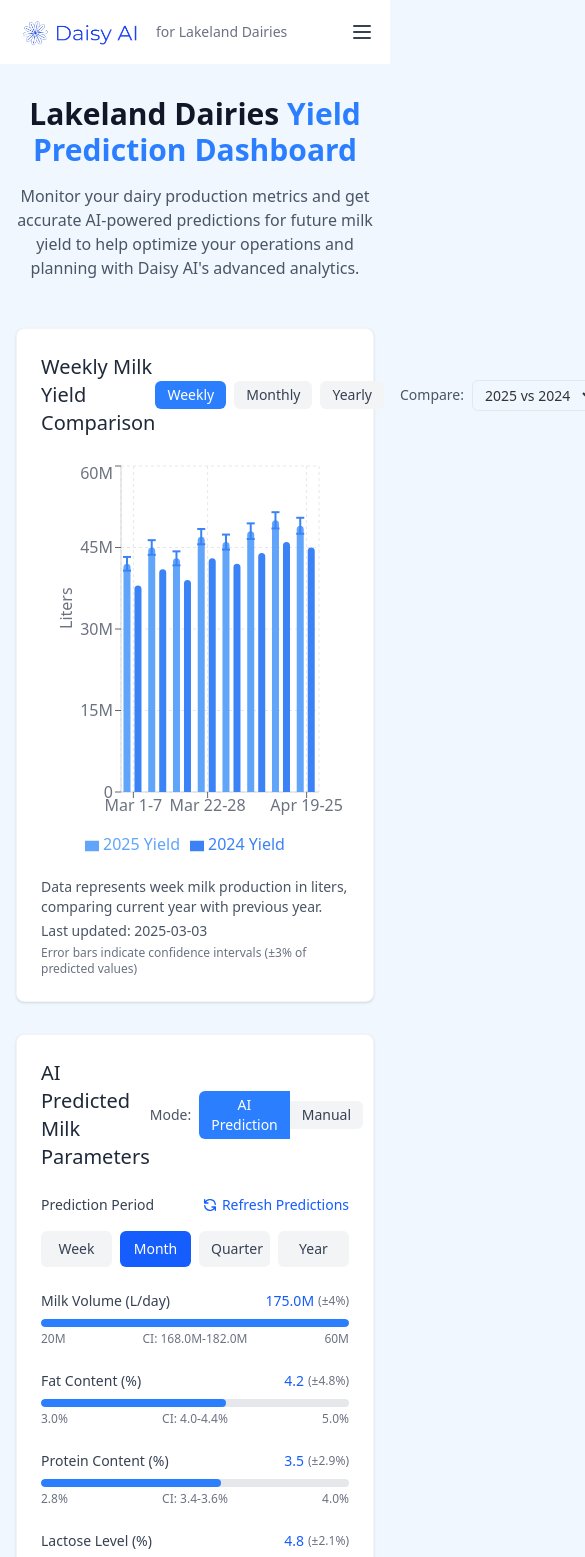
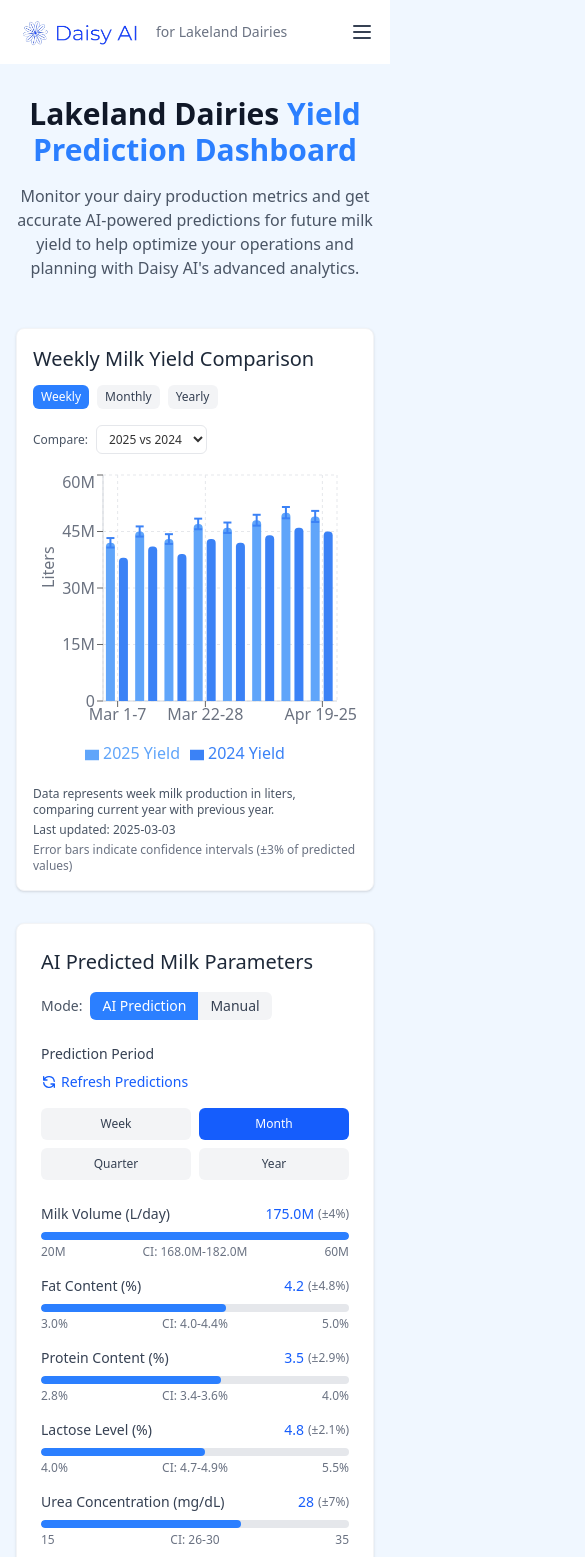
Before and after one commit to Ch-ir-ag/AgTechv0, a Next.js app: page / in a window 390 px wide. Shown: the top 1557 px of the page, 585 px wide, since content can reach past the window. Built offline with nearby package versions, Linux system fonts and the light colour scheme.

Commit message:
updated mobile view

```diff
--- a/src/app/components/MilkYieldChart.tsx
+++ b/src/app/components/MilkYieldChart.tsx
@@ -224,16 +224,16 @@ export default function MilkYieldChart() {
   };
 
   return (
-    <div className="bg-white p-6 rounded-lg shadow-sm h-full border border-gray-100">
-      <div className="flex justify-between items-center mb-6">
-        <h2 className="text-xl font-medium text-gray-800">
+    <div className="bg-white p-4 sm:p-6 rounded-lg shadow-sm h-full border border-gray-100">
+      <div className="flex flex-col sm:flex-row justify-between items-start sm:items-center mb-4 sm:mb-6">
+        <h2 className="text-xl font-medium text-gray-800 mb-3 sm:mb-0">
           {getChartTitle()}
         </h2>
-        <div className="flex items-center space-x-4">
-          <div className="flex items-center space-x-2">
+        <div className="flex flex-col sm:flex-row items-start sm:items-center space-y-2 sm:space-y-0 sm:space-x-4 w-full sm:w-auto">
+          <div className="flex flex-wrap items-center gap-2">
             <button
               onClick={() => handleTimePeriodChange('weekly')}
-              className={`px-3 py-1 text-sm rounded-md ${
+              className={`px-2 sm:px-3 py-1 text-xs sm:text-sm rounded-md ${
                 timePeriod === 'weekly'
                   ? 'bg-blue-500 text-white'
                   : 'bg-gray-100 text-gray-700 hover:bg-gray-200'
@@ -243,7 +243,7 @@ export default function MilkYieldChart() {
             </button>
             <button
               onClick={() => handleTimePeriodChange('monthly')}
-              className={`px-3 py-1 text-sm rounded-md ${
+              className={`px-2 sm:px-3 py-1 text-xs sm:text-sm rounded-md ${
                 timePeriod === 'monthly'
                   ? 'bg-blue-500 text-white'
                   : 'bg-gray-100 text-gray-700 hover:bg-gray-200'
@@ -253,7 +253,7 @@ export default function MilkYieldChart() {
             </button>
             <button
               onClick={() => handleTimePeriodChange('yearly')}
-              className={`px-3 py-1 text-sm rounded-md ${
+              className={`px-2 sm:px-3 py-1 text-xs sm:text-sm rounded-md ${
                 timePeriod === 'yearly'
                   ? 'bg-blue-500 text-white'
                   : 'bg-gray-100 text-gray-700 hover:bg-gray-200'
@@ -262,15 +262,15 @@ export default function MilkYieldChart() {
               Yearly
             </button>
           </div>
-          <div className="flex items-center space-x-2">
-            <label htmlFor="yearSelect" className="text-sm text-gray-600">
+          <div className="flex items-center mt-2 sm:mt-0">
+            <label htmlFor="yearSelect" className="text-xs sm:text-sm text-gray-600 mr-2">
               Compare:
             </label>
             <select
               id="yearSelect"
               value={selectedYear}
               onChange={handleYearChange}
-              className="border border-gray-200 rounded-md px-2 py-1 text-sm focus:outline-none focus:ring-2 focus:ring-blue-500"
+              className="border border-gray-200 rounded-md px-2 py-1 text-xs sm:text-sm focus:outline-none focus:ring-2 focus:ring-blue-500"
             >
               {availableYears.map((year) => (
                 <option key={year} value={year}>
@@ -281,14 +281,14 @@ export default function MilkYieldChart() {
           </div>
         </div>
       </div>
-      <div className="h-[400px]">
+      <div className="h-[300px] sm:h-[400px]">
         <ResponsiveContainer width="100%" height="100%">
           <BarChart
             data={milkYieldData[timePeriod][selectedYear as "2025" | "2024" | "2023"]}
             margin={{
               top: 5,
-              right: 30,
-              left: 20,
+              right: 20,
+              left: 10,
               bottom: 5,
             }}
           >
@@ -328,7 +328,7 @@ export default function MilkYieldChart() {
           </BarChart>
         </ResponsiveContainer>
       </div>
-      <div className="mt-4 text-sm text-gray-600">
+      <div className="mt-4 text-xs sm:text-sm text-gray-600">
         <p>Data represents {timePeriod.slice(0, -2)} milk production in liters, comparing current year with previous year.</p>
         <p className="mt-1">Last updated: 2025-03-03</p>
         <p className="mt-1 text-xs text-gray-500">Error bars indicate confidence intervals (±3% of predicted values)</p>
--- a/src/app/components/PredictionSettings.tsx
+++ b/src/app/components/PredictionSettings.tsx
@@ -241,12 +241,12 @@ export default function PredictionSettings() {
 
   return (
     <div className="bg-white rounded-lg shadow-sm p-6 border border-gray-100">
-      <div className="flex justify-between items-center mb-6">
-        <h2 className="text-xl font-medium text-gray-800">
+      <div className="flex flex-col sm:flex-row justify-between items-start sm:items-center mb-6">
+        <h2 className="text-xl font-medium text-gray-800 mb-2 sm:mb-0">
           {isManualMode ? 'Customizable Prediction Settings' : 'AI Predicted Milk Parameters'}
         </h2>
 
-        <div className="flex items-center space-x-4">
+        <div className="flex items-center mt-2 sm:mt-0">
           <div className="flex items-center">
             <span className="text-sm text-gray-600 mr-2">Mode:</span>
             <button
@@ -280,8 +280,8 @@ export default function PredictionSettings() {
 
       {!isManualMode && (
         <div className="mb-6">
-          <div className="flex justify-between items-center mb-4">
-            <h4 className="text-sm font-medium text-gray-700">Prediction Period</h4>
+          <div className="flex flex-col sm:flex-row justify-between items-start sm:items-center mb-4">
+            <h4 className="text-sm font-medium text-gray-700 mb-2 sm:mb-0">Prediction Period</h4>
             <button
               onClick={refreshPredictions}
               className="flex items-center text-sm text-blue-600 hover:text-blue-800"
@@ -305,12 +305,12 @@ export default function PredictionSettings() {
             </button>
           </div>
 
-          <div className="grid grid-cols-4 gap-2 mb-4">
+          <div className="grid grid-cols-2 sm:grid-cols-4 gap-2 mb-4">
             {['week', 'month', 'quarter', 'year'].map((period) => (
               <button
                 key={period}
                 onClick={() => setPredictionPeriod(period as PredictionPeriod)}
-                className={`px-3 py-2 text-sm rounded-md transition-colors ${
+                className={`px-2 sm:px-3 py-2 text-xs sm:text-sm rounded-md transition-colors ${
                   predictionPeriod === period
                     ? "bg-blue-600 text-white"
                     : "bg-gray-100 text-gray-700 hover:bg-gray-200"
@@ -323,9 +323,9 @@ export default function PredictionSettings() {
         </div>
       )}
 
-      <div className="grid grid-cols-1 lg:grid-cols-2 gap-8">
+      <div className="grid grid-cols-1 lg:grid-cols-2 gap-4 lg:gap-8">
         {/* Parameter Display/Controls */}
-        <div className="space-y-6">
+        <div className="space-y-4 sm:space-y-6">
           {/* Milk Volume */}
           <div>
             <div className="flex justify-between mb-1">
@@ -333,7 +333,7 @@ export default function PredictionSettings() {
                 Milk Volume (L/day)
               </label>
               <div className="flex items-center">
-                <span className="text-sm text-blue-600 font-medium">
+                <span className="text-sm text-blue-600 font-medium truncate max-w-[100px] sm:max-w-none">
                   {formatLargeNumber(isManualMode ? manualValues.milkVolume : predictedValues.milkVolume)}
                 </span>
                 {!isManualMode && (
@@ -372,7 +372,7 @@ export default function PredictionSettings() {
                 </div>
                 <div className="flex justify-between text-xs text-gray-500 mt-1">
                   <span>20M</span>
-                  <span className="text-xs text-gray-500">
+                  <span className="text-xs text-gray-500 text-center px-1 truncate">
                     CI: {formatLargeNumber(predictedValues.confidenceIntervals.milkVolume.low)}-{formatLargeNumber(predictedValues.confidenceIntervals.milkVolume.high)}
                   </span>
                   <span>60M</span>
@@ -613,11 +613,11 @@ export default function PredictionSettings() {
               <h4 className="text-sm font-medium text-gray-700 mb-2">
                 Expected Yield ({getPeriodLabel(predictionPeriod)})
               </h4>
-              <div className="flex items-center">
+              <div className="flex flex-col sm:flex-row sm:items-center">
                 <span className="text-2xl font-bold text-blue-600">
                   {formatLargeNumber(predictionResults.expectedYield)} L
                 </span>
-                <span className="ml-2 text-xs text-gray-500">
+                <span className="mt-1 sm:mt-0 sm:ml-2 text-xs text-gray-500">
                   (95% CI: {formatLargeNumber(predictionResults.confidenceLow)} - {formatLargeNumber(predictionResults.confidenceHigh)} L)
                 </span>
               </div>
@@ -628,7 +628,7 @@ export default function PredictionSettings() {
               </p>
             </div>
 
-            <div className="grid grid-cols-2 gap-4">
+            <div className="grid grid-cols-1 sm:grid-cols-2 gap-4">
               <div>
                 <h4 className="text-sm font-medium text-gray-700 mb-1">Quality Score</h4>
                 <div className="flex items-center">
--- a/src/app/page.tsx
+++ b/src/app/page.tsx
@@ -50,25 +50,25 @@ export default function Home() {
           </div>
 
           {/* Stats Section */}
-          <div className="grid grid-cols-1 md:grid-cols-4 gap-6 mb-12">
-            <div className="bg-white p-6 rounded-lg shadow-sm border border-gray-100 text-center">
-              <p className="text-3xl font-bold text-blue-500">165M</p>
-              <p className="text-gray-600 text-sm">Current Monthly Yield (L)</p>
+          <div className="grid grid-cols-2 md:grid-cols-4 gap-4 sm:gap-6 mb-8 sm:mb-12">
+            <div className="bg-white p-4 sm:p-6 rounded-lg shadow-sm border border-gray-100 text-center">
+              <p className="text-2xl sm:text-3xl font-bold text-blue-500">165M</p>
+              <p className="text-gray-600 text-xs sm:text-sm">Current Monthly Yield (L)</p>
               <p className="text-xs text-gray-500 mt-1">±4% confidence interval</p>
             </div>
-            <div className="bg-white p-6 rounded-lg shadow-sm border border-gray-100 text-center">
-              <p className="text-3xl font-bold text-blue-500">+5.2%</p>
-              <p className="text-gray-600 text-sm">Monthly Growth Rate</p>
+            <div className="bg-white p-4 sm:p-6 rounded-lg shadow-sm border border-gray-100 text-center">
+              <p className="text-2xl sm:text-3xl font-bold text-blue-500">+5.2%</p>
+              <p className="text-gray-600 text-xs sm:text-sm">Monthly Growth Rate</p>
               <p className="text-xs text-gray-500 mt-1">±0.8% confidence interval</p>
             </div>
-            <div className="bg-white p-6 rounded-lg shadow-sm border border-gray-100 text-center">
-              <p className="text-3xl font-bold text-blue-500">2.1B</p>
-              <p className="text-gray-600 text-sm">Projected Annual Yield (L)</p>
+            <div className="bg-white p-4 sm:p-6 rounded-lg shadow-sm border border-gray-100 text-center">
+              <p className="text-2xl sm:text-3xl font-bold text-blue-500">2.1B</p>
+              <p className="text-gray-600 text-xs sm:text-sm">Projected Annual Yield (L)</p>
               <p className="text-xs text-gray-500 mt-1">±3.2% confidence interval</p>
             </div>
-            <div className="bg-white p-6 rounded-lg shadow-sm border border-gray-100 text-center">
-              <p className="text-3xl font-bold text-blue-500">95.8%</p>
-              <p className="text-gray-600 text-sm">Prediction Accuracy</p>
+            <div className="bg-white p-4 sm:p-6 rounded-lg shadow-sm border border-gray-100 text-center">
+              <p className="text-2xl sm:text-3xl font-bold text-blue-500">95.8%</p>
+              <p className="text-gray-600 text-xs sm:text-sm">Prediction Accuracy</p>
               <p className="text-xs text-gray-500 mt-1">Based on historical validation</p>
             </div>
           </div>
@@ -87,18 +87,18 @@ export default function Home() {
           </div>
 
           {/* Features Section */}
-          <div className="bg-white rounded-lg shadow-sm p-6 border border-gray-100 mb-8">
-            <h2 className="text-xl font-medium text-gray-800 mb-6">
+          <div className="bg-white rounded-lg shadow-sm p-4 sm:p-6 border border-gray-100 mb-8">
+            <h2 className="text-xl font-medium text-gray-800 mb-4 sm:mb-6">
               Lakeland Dairies Management Insights
             </h2>
-            <div className="space-y-6">
-              <div className="flex items-start">
-                <div className="bg-blue-100 p-3 rounded-full w-12 h-12 flex items-center justify-center mr-4 flex-shrink-0">
+            <div className="space-y-4 sm:space-y-6">
+              <div className="flex flex-col sm:flex-row sm:items-start">
+                <div className="bg-blue-100 p-3 rounded-full w-12 h-12 flex items-center justify-center mb-3 sm:mb-0 sm:mr-4 flex-shrink-0 mx-auto sm:mx-0">
                   <svg xmlns="http://www.w3.org/2000/svg" className="h-6 w-6 text-blue-500" fill="none" viewBox="0 0 24 24" stroke="currentColor">
                     <path strokeLinecap="round" strokeLinejoin="round" strokeWidth={2} d="M13 7h8m0 0v8m0-8l-8 8-4-4-6 6" />
                   </svg>
                 </div>
-                <div>
+                <div className="text-center sm:text-left">
                   <h3 className="text-lg font-medium text-gray-800 mb-1">
                     Production Trends
                   </h3>
@@ -108,13 +108,13 @@ export default function Home() {
                 </div>
               </div>
 
-              <div className="flex items-start">
-                <div className="bg-blue-100 p-3 rounded-full w-12 h-12 flex items-center justify-center mr-4 flex-shrink-0">
+              <div className="flex flex-col sm:flex-row sm:items-start">
+                <div className="bg-blue-100 p-3 rounded-full w-12 h-12 flex items-center justify-center mb-3 sm:mb-0 sm:mr-4 flex-shrink-0 mx-auto sm:mx-0">
                   <svg xmlns="http://www.w3.org/2000/svg" className="h-6 w-6 text-blue-500" fill="none" viewBox="0 0 24 24" stroke="currentColor">
                     <path strokeLinecap="round" strokeLinejoin="round" strokeWidth={2} d="M12 8v4l3 3m6-3a9 9 0 11-18 0 9 9 0 0118 0z" />
                   </svg>
                 </div>
-                <div>
+                <div className="text-center sm:text-left">
                   <h3 className="text-lg font-medium text-gray-800 mb-1">
                     Seasonal Forecast
                   </h3>
@@ -124,13 +124,13 @@ export default function Home() {
                 </div>
               </div>
 
-              <div className="flex items-start">
-                <div className="bg-blue-100 p-3 rounded-full w-12 h-12 flex items-center justify-center mr-4 flex-shrink-0">
+              <div className="flex flex-col sm:flex-row sm:items-start">
+                <div className="bg-blue-100 p-3 rounded-full w-12 h-12 flex items-center justify-center mb-3 sm:mb-0 sm:mr-4 flex-shrink-0 mx-auto sm:mx-0">
                   <svg xmlns="http://www.w3.org/2000/svg" className="h-6 w-6 text-blue-500" fill="none" viewBox="0 0 24 24" stroke="currentColor">
                     <path strokeLinecap="round" strokeLinejoin="round" strokeWidth={2} d="M9 5H7a2 2 0 00-2 2v12a2 2 0 002 2h10a2 2 0 002-2V7a2 2 0 00-2-2h-2M9 5a2 2 0 002 2h2a2 2 0 002-2M9 5a2 2 0 012-2h2a2 2 0 012 2" />
                   </svg>
                 </div>
-                <div>
+                <div className="text-center sm:text-left">
                   <h3 className="text-lg font-medium text-gray-800 mb-1">
                     Feed Efficiency
                   </h3>
@@ -145,21 +145,21 @@ export default function Home() {
       </main>
 
       {/* Footer */}
-      <footer className="bg-white border-t border-gray-200 py-6 px-4">
+      <footer className="bg-white border-t border-gray-200 py-4 sm:py-6 px-4">
         <div className="max-w-7xl mx-auto flex flex-col md:flex-row justify-between items-center">
-          <div className="mb-4 md:mb-0">
-            <p className="text-gray-600 text-sm">
+          <div className="mb-4 md:mb-0 text-center md:text-left">
+            <p className="text-gray-600 text-xs sm:text-sm">
               © 2025 Daisy AI. All rights reserved.
             </p>
           </div>
-          <div className="flex space-x-6">
-            <a href="#" className="text-gray-500 hover:text-blue-500 text-sm">
+          <div className="flex flex-wrap justify-center md:justify-end gap-4 sm:gap-6">
+            <a href="#" className="text-gray-500 hover:text-blue-500 text-xs sm:text-sm">
               Privacy Policy
             </a>
-            <a href="#" className="text-gray-500 hover:text-blue-500 text-sm">
+            <a href="#" className="text-gray-500 hover:text-blue-500 text-xs sm:text-sm">
               Terms of Service
             </a>
-            <a href="#" className="text-gray-500 hover:text-blue-500 text-sm">
+            <a href="#" className="text-gray-500 hover:text-blue-500 text-xs sm:text-sm">
               Contact
             </a>
           </div>
```
